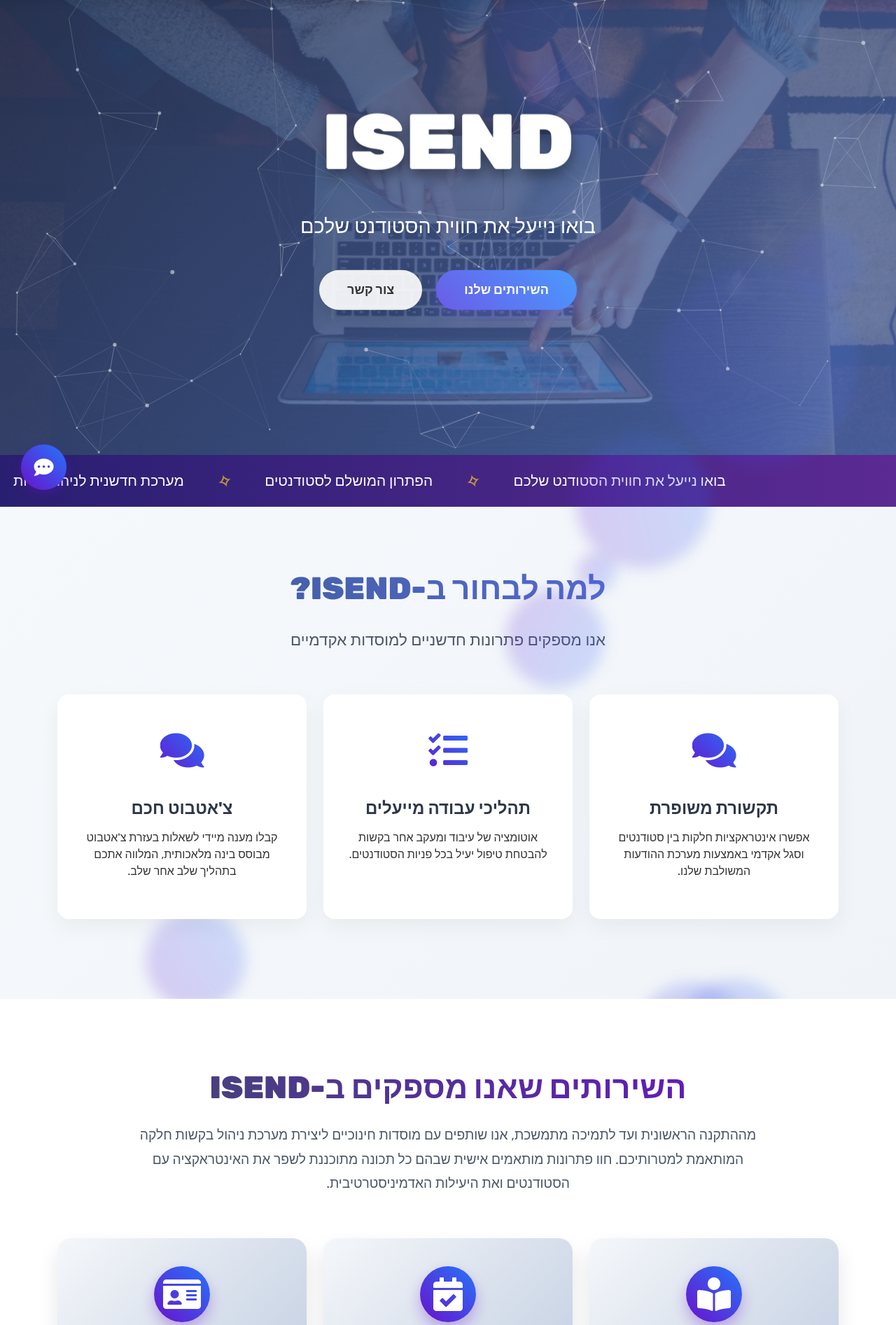
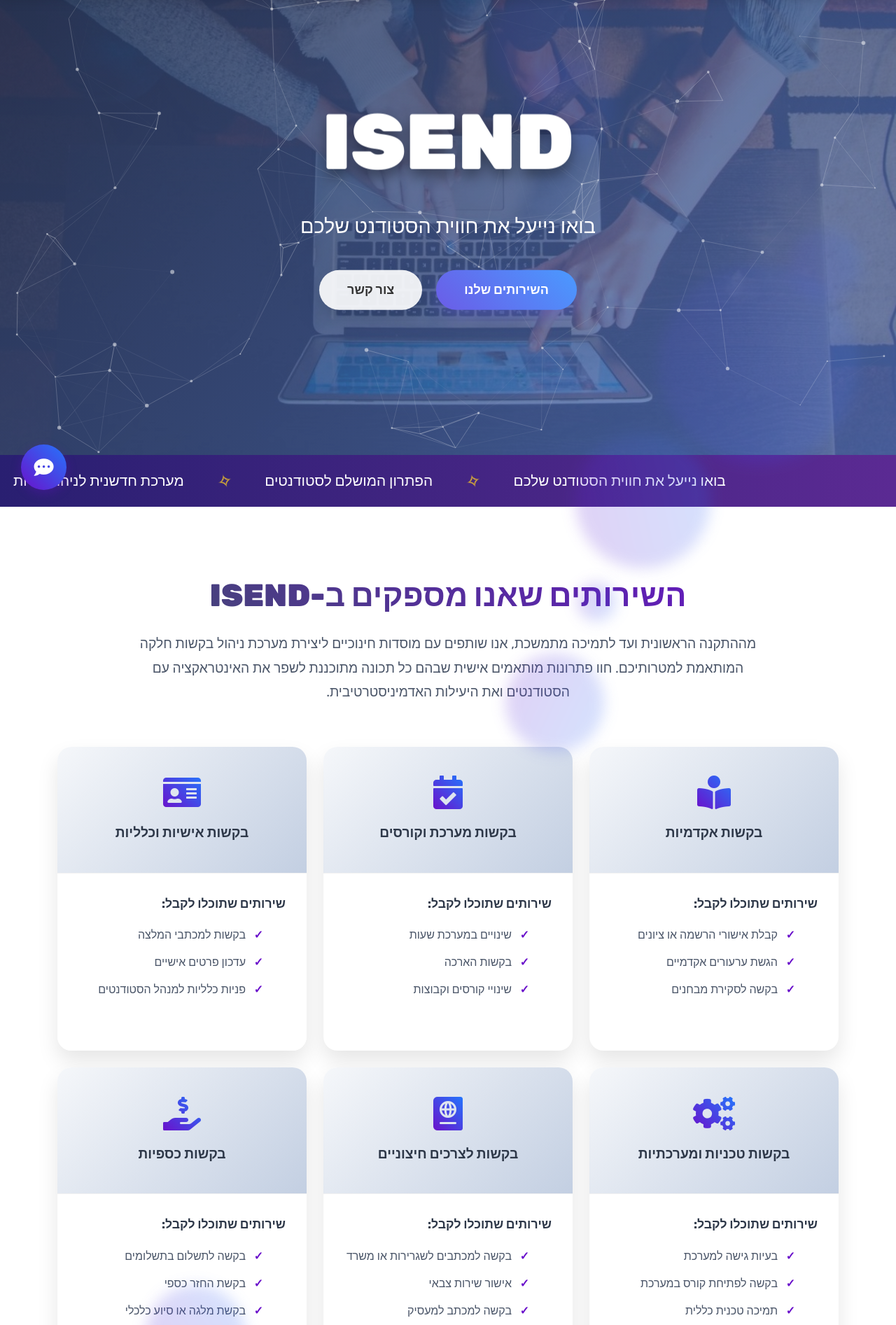
Before and after one commit to ibrahimabukush/team19, a Django app: page / in a window 1280 px wide. Shown: the part 70-1963 px from the top of the page at 70% size. Run offline with Django 5.2, Linux system fonts and the light colour scheme.

Commit message:
BSPM25T19-113

```diff
--- a/blog/templates/blog/home.html
+++ b/blog/templates/blog/home.html
@@ -439,18 +439,21 @@
     .service-logo {
     font-size: 3rem;
     margin-bottom: 20px;
-        width: 80px;
-        height: 80px;
     display: flex;
     align-items: center;
     justify-content: center;
     background: linear-gradient(45deg, #6a11cb, #2575fc);
-        color: white;
-        border-radius: 50%;
-        box-shadow: 0 10px 20px rgba(106, 17, 203, 0.3);
+    -webkit-background-clip: text;
+    -webkit-text-fill-color: transparent;
+    border-radius: 0;
+    box-shadow: none;
+    width: auto;
+    height: auto;
     transition: all 0.5s ease;
     z-index: 1;
 }
+
+
 
     .service-card:hover .service-logo {
         transform: scale(1.15) translateZ(30px);
@@ -760,46 +763,7 @@
     </div>
 </div>
 
-<!-- Features Section -->
-<div class="features-section" id="features">
-    <div class="container">
-        <h2 class="features-title fade-in">למה לבחור ב-ISEND?</h2>
-        <p class="features-subtitle fade-in">אנו מספקים פתרונות חדשניים למוסדות אקדמיים</p>
 
-        <div class="row">
-            <div class="col-md-4 mb-4">
-                <div class="feature-card fade-in" style="animation-delay: 0.1s;">
-                    <div class="feature-icon">
-                        <i class="fas fa-comments"></i>
-                    </div>
-                    <h3 class="feature-title">תקשורת משופרת</h3>
-                    <p>אפשרו אינטראקציות חלקות בין סטודנטים וסגל אקדמי באמצעות מערכת ההודעות המשולבת שלנו.</p>
-                </div>
-            </div>
-
-            <div class="col-md-4 mb-4">
-                <div class="feature-card fade-in" style="animation-delay: 0.3s;">
-                    <div class="feature-icon">
-                        <i class="fas fa-tasks"></i>
-                    </div>
-                    <h3 class="feature-title">תהליכי עבודה מייעלים</h3>
-                    <p>אוטומציה של עיבוד ומעקב אחר בקשות להבטחת טיפול יעיל בכל פניות הסטודנטים.</p>
-                </div>
-            </div>
-
-            <div class="col-md-4 mb-4">
-                <div class="feature-card fade-in" style="animation-delay: 0.5s;">
-                    <div class="feature-icon">
-                        <i class="fas fa-comments"></i>
-                    </div>
-                    <h3 class="feature-title">צ'אטבוט חכם</h3>
-                    <p>קבלו מענה מיידי לשאלות בעזרת צ'אטבוט מבוסס בינה מלאכותית, המלווה אתכם בתהליך שלב אחר שלב.</p>
-                </div>
-            </div>
-
-        </div>
-    </div>
-</div>
 
 <!-- Services Section -->
 <div class="services-section" id="services">
```
Lines whose indentation alone changed are shown as unchanged.
